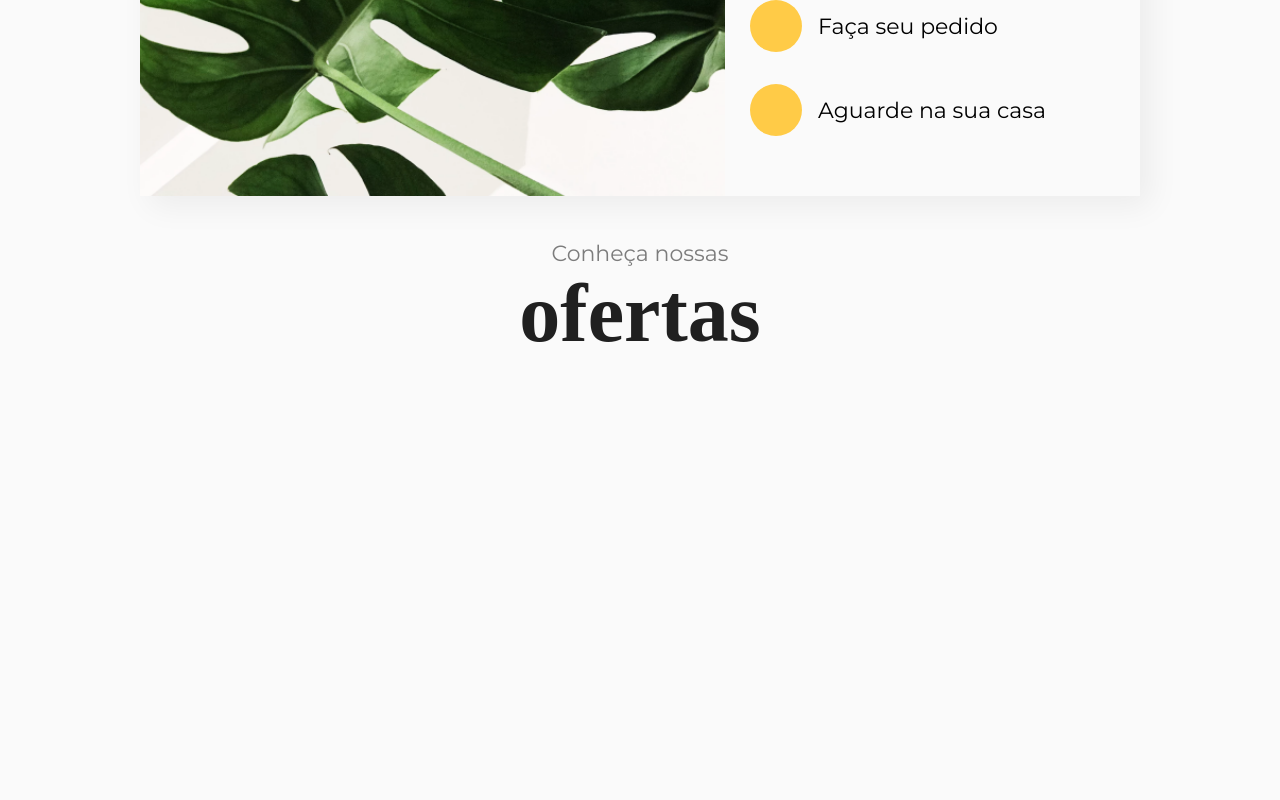
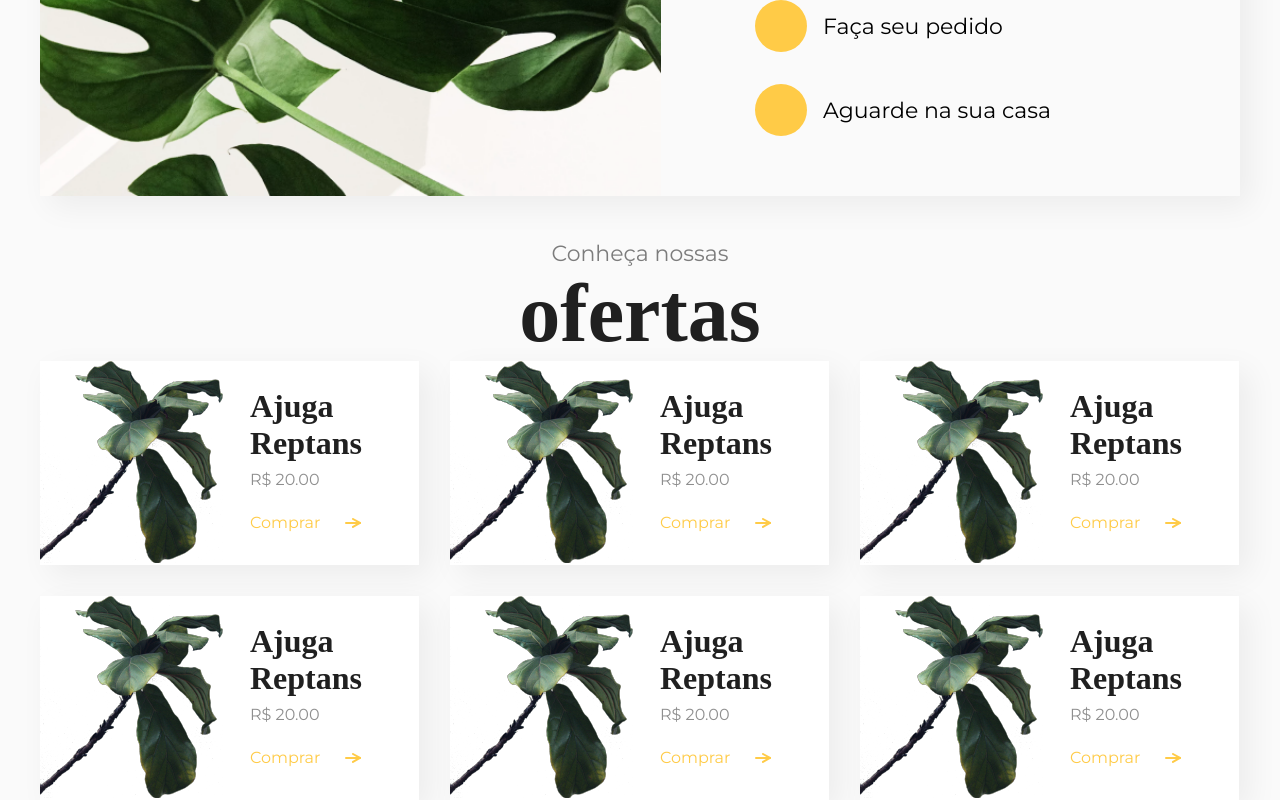
Before and after one commit to Artur906/casa-verde, a React (Vite) app: page / in a window 1280 px wide. Shown: the part 1173-1973 px from the top of the page. Before the commit the page ends 1534 px from the top, so only its background shows below. Built offline with nearby package versions, Linux system fonts and the light colour scheme; a web font is replaced by a local one.

Commit message:
Ofertas section, Oferta element

```diff
--- a/src/App.jsx
+++ b/src/App.jsx
@@ -2,7 +2,7 @@ import HomePage from './pages/HomePage'
 import styled from 'styled-components'
 
 const Container = styled.div`
-  max-width: 100rem;
+  max-width: 120rem;
   margin: auto;
 `
 
--- /dev/null
+++ b/src/components/Oferta/index.jsx
@@ -0,0 +1,23 @@
+import Title from "../Title";
+import arrowIcon from "../../assets/icons/arrow-icon.svg"
+import { OfertaStyled } from "./styled";
+
+export default function Oferta(props) {
+  return (
+    <OfertaStyled>
+      <aside>
+        <img src={props.imgUrl} alt={props.imgDescription} />
+      </aside>
+      <main>
+        <div>
+          <Title mainTitle={<h3>{props.title}</h3>} />
+          <span>R$ {props.price}</span>
+        </div>
+        <button>
+          Comprar
+          <img src={arrowIcon} />
+        </button>
+      </main>
+    </OfertaStyled>
+  )
+}
--- /dev/null
+++ b/src/components/Oferta/styled.jsx
@@ -0,0 +1,46 @@
+import styled from "styled-components";
+
+export const OfertaStyled = styled.div`
+  text-align: left;
+  display: flex;
+  background-color: #fff;
+  box-shadow: var(--default-box-shadow);
+  width: 37.9rem;
+
+  aside {
+    flex: 1;
+    img {
+      bottom: 0;
+      left: 0;
+    }
+  }
+
+  main {
+    flex: 1;
+    display: flex;
+    flex-direction: column;
+    gap: 2.4rem;
+    padding: 2.7rem;
+  }
+
+  span, button {
+    font-size: 1.6rem;
+  }
+
+  span {
+    color: var(--text-gray);
+    opacity: .5;
+    display: block;
+    margin-top: .8rem;
+  }
+
+  button {
+    border: none;
+    background-color: transparent;
+    display: flex;
+    align-items: center;
+    gap: 2.5rem;
+    color: var(--light-orange);
+    cursor: pointer;
+  }
+`
--- a/src/components/Ofertas/index.jsx
+++ b/src/components/Ofertas/index.jsx
@@ -1,11 +1,20 @@
+import Oferta from "../Oferta";
 import Title from "../Title";
-import { Section } from "./styled";
+import { OfertasElements, Section } from "./styled";
+import PlantaOferta from "../../assets/images/planta-oferta.png"
 
 export default function Ofertas() {
   return (
     <Section>
       <Title smallTitle="Conheça nossas" mainTitle={<h1>ofertas</h1>} />
-
+      <OfertasElements>
+        <Oferta title="Ajuga Reptans" price="20.00" imgUrl={PlantaOferta} />
+        <Oferta title="Ajuga Reptans" price="20.00" imgUrl={PlantaOferta} />
+        <Oferta title="Ajuga Reptans" price="20.00" imgUrl={PlantaOferta} />
+        <Oferta title="Ajuga Reptans" price="20.00" imgUrl={PlantaOferta} />
+        <Oferta title="Ajuga Reptans" price="20.00" imgUrl={PlantaOferta} />
+        <Oferta title="Ajuga Reptans" price="20.00" imgUrl={PlantaOferta} />
+      </OfertasElements>
     </Section>
   )
 }
--- a/src/components/Ofertas/styled.jsx
+++ b/src/components/Ofertas/styled.jsx
@@ -4,3 +4,10 @@ export const Section = styled.section`
   margin-top: 4.4rem;
   text-align: center;
 `
+
+export const OfertasElements = styled.div`
+  display: flex;
+  flex-wrap: wrap;
+  width: 100%;
+  gap: 3.1rem;
+`
```
Also changed, not shown: src/assets/icons/arrow-icon.svg (added), src/assets/images/planta-oferta.png (added).
